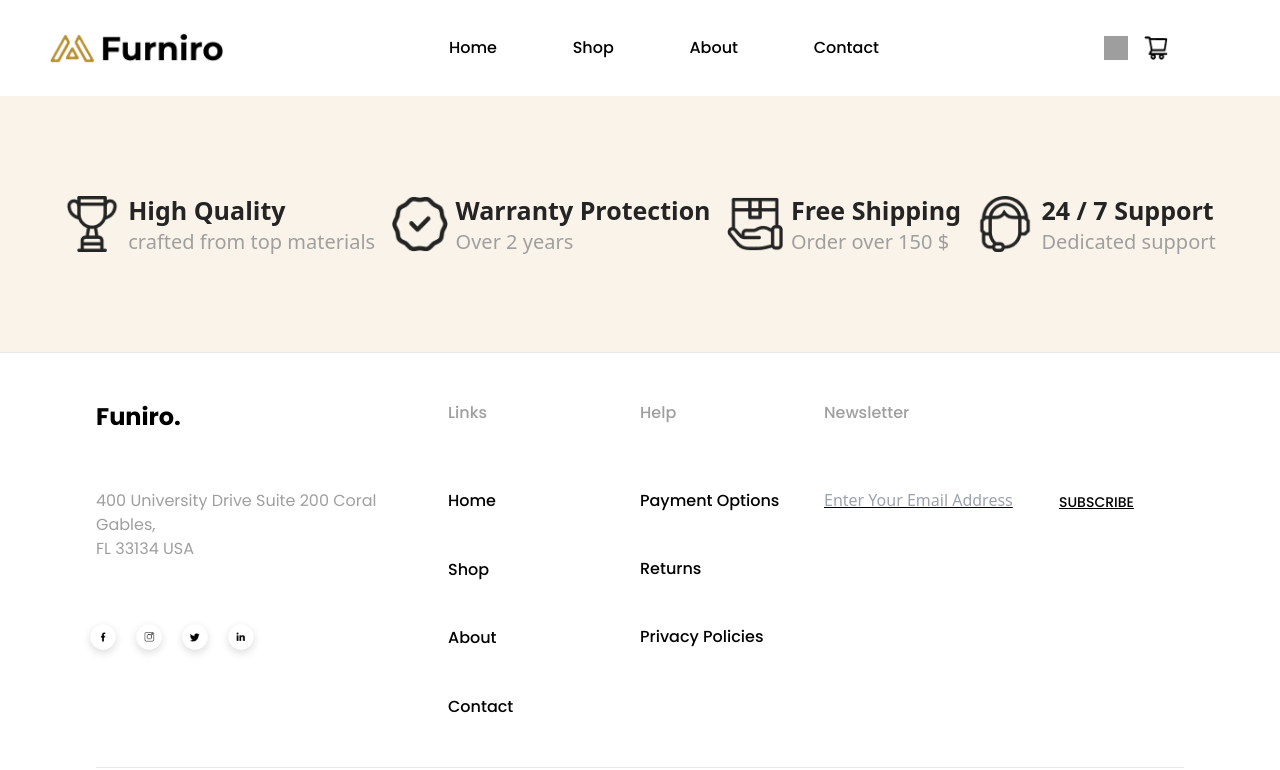
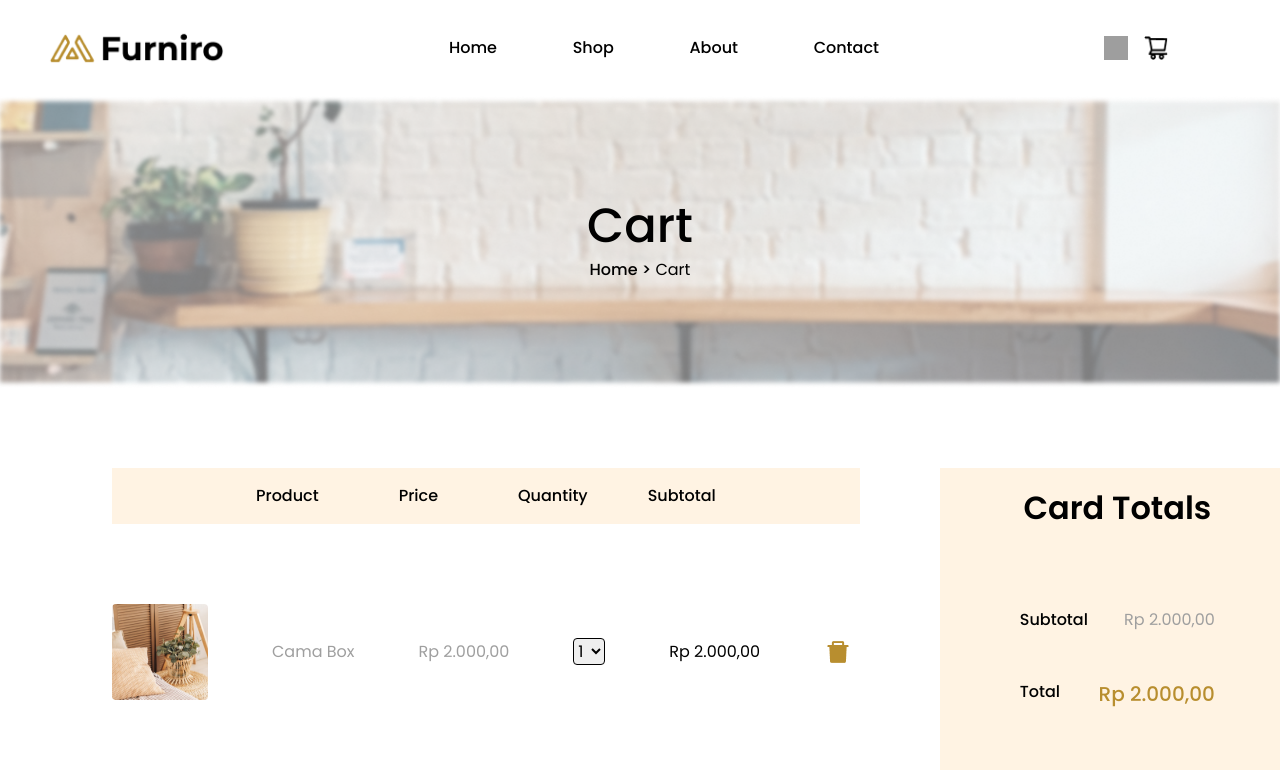
Before and after one commit to MurilloLeoni/Desafio-Semana-12, a React (Vite) app: page /cart in a window 1280 px wide. Shown: the top 770 px of the page. Built offline with nearby package versions, Linux system fonts and the light colour scheme; grey boxes are pictures that could not be loaded.

Commit message:
feat: finish cart page

```diff
--- a/src/App.tsx
+++ b/src/App.tsx
@@ -6,6 +6,7 @@ import Contact from "./pages/contact/Contact"
 import Qualities from "./components/qualities/Qualities"
 import Shop from "./pages/shop/Shop"
 import Product from "./pages/product/Product"
+import Cart from "./pages/cart/Cart"
 
 function App() {
 
@@ -18,6 +19,7 @@ function App() {
         <Route path="/shop" element={<Shop />}/>
         <Route path="/contact" element={<Contact />}/>
         <Route path="/product" element ={<Product />}/>
+        <Route path="/cart" element ={<Cart />}/>
       </Routes>
       <Qualities/>
       <Footer/>
--- a/src/components/banner-path/Bannerpath.tsx
+++ b/src/components/banner-path/Bannerpath.tsx
@@ -8,11 +8,11 @@ const Bannerpath = () => {
 
 
   return (
-    <div className="relative">
+    <div className="relative font-poppins">
       <img className="w-screen mx-auto" src="/src/assets/imgs/Banner-path.png" alt="Banner" />
       <div className="absolute top-1/2 left-1/2 transform -translate-x-1/2 -translate-y-1/2 text-center">
-        <h1 className="text-3xl font-bold">{path}</h1>
-        <h6 className="mt-2">Home {'>'} {path}</h6>
+        <h1 className="text-5xl font-medium">{path}</h1>
+        <h6 className="mt-2"><span className="font-medium">Home {'>'}</span> {path}</h6>
       </div>
     </div>
   );
--- /dev/null
+++ b/src/components/cart/CartProduct.tsx
@@ -0,0 +1,49 @@
+import React from "react";
+
+const CartProduct = () => {
+  const nomeProduto = "Cama Box";
+  const precoProduto = "Rp 2.000,00";
+  const precoTotal = "Rp 2.000,00";
+  return (
+    <div className="flex mx-auto font-poppins py-20 px-28">
+        <div>
+        <div className="bg-#FFF3E3 flex gap-20 px-36 py-4 mb-20 font-medium">
+            <p>Product</p>
+            <p>Price</p>
+            <p>Quantity</p>
+            <p className="-ml-5">Subtotal</p>
+        </div>
+        <div className="flex items-center gap-16">
+      <img
+        className="w-24 h-24 rounded"
+        src="/src/assets/imgs/Bedroom-home.png"
+        alt="ImageProduto"
+      />
+      <p className="text-#9F9F9F">{nomeProduto}</p>
+      <p className="text-#9F9F9F">{precoProduto}</p>
+      <select className="border border-black rounded" name="" id="">
+        <option value="1">1</option>
+        <option value="2">2</option>
+        <option value="3">3</option>
+      </select>
+      <p>{precoTotal}</p>
+      <img className="w-7 h-7" src="/src/assets/icons/Icon-trash.png" alt="Trash" />
+      </div>
+      </div>
+      <div className="bg-#FFF3E3 px-20 pt-4 pb-20 flex flex-col gap-5 ml-20">
+        <h1 className="font-semibold text-[32px] text-center mb-14">Card Totals</h1>
+        <div className="flex justify-between mb-7">
+          <p className="font-medium">Subtotal</p>
+          <p className="text-#9F9F9F ml-">{precoTotal}</p>
+        </div>
+        <div className="flex justify-between">
+          <p className="font-medium">Total</p>
+          <p className="text-#B88E2F font-medium text-xl">{precoTotal}</p>
+        </div>
+        <button className="px-16 py-4 border-2 border-black rounded-2xl mt-11 text-xl">Check Out</button>
+      </div>
+    </div>
+  );
+};
+
+export default CartProduct;
--- /dev/null
+++ b/src/pages/cart/Cart.tsx
@@ -0,0 +1,14 @@
+import React from 'react'
+import Bannerpath from '../../components/banner-path/Bannerpath'
+import CartProduct from '../../components/cart/CartProduct'
+
+const Cart = () => {
+  return (
+    <div>
+        <Bannerpath />
+        <CartProduct />
+    </div>
+  )
+}
+
+export default Cart
```
Also changed, not shown: src/assets/icons/Icon-trash.png (added).
